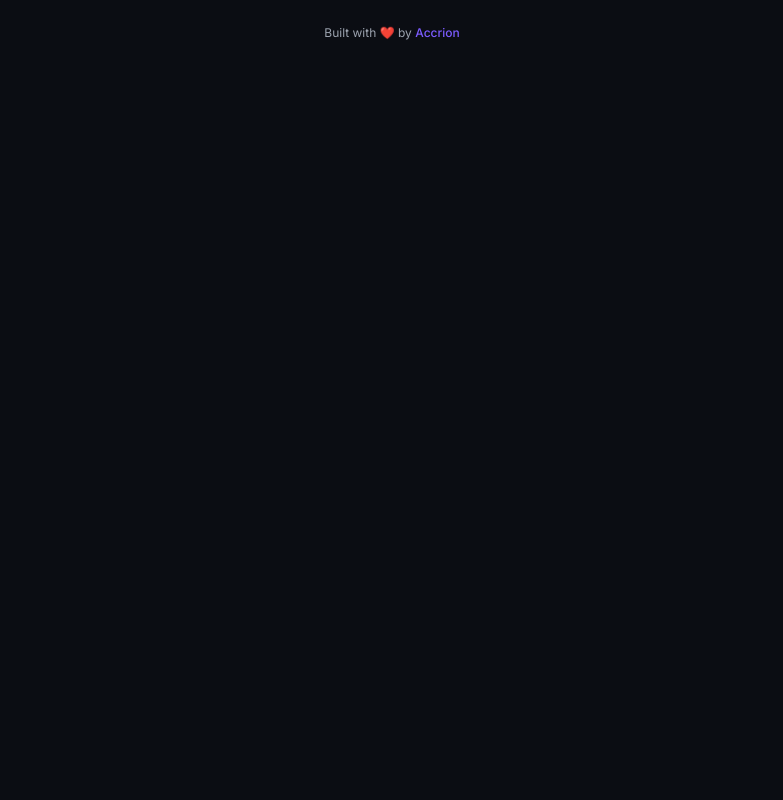
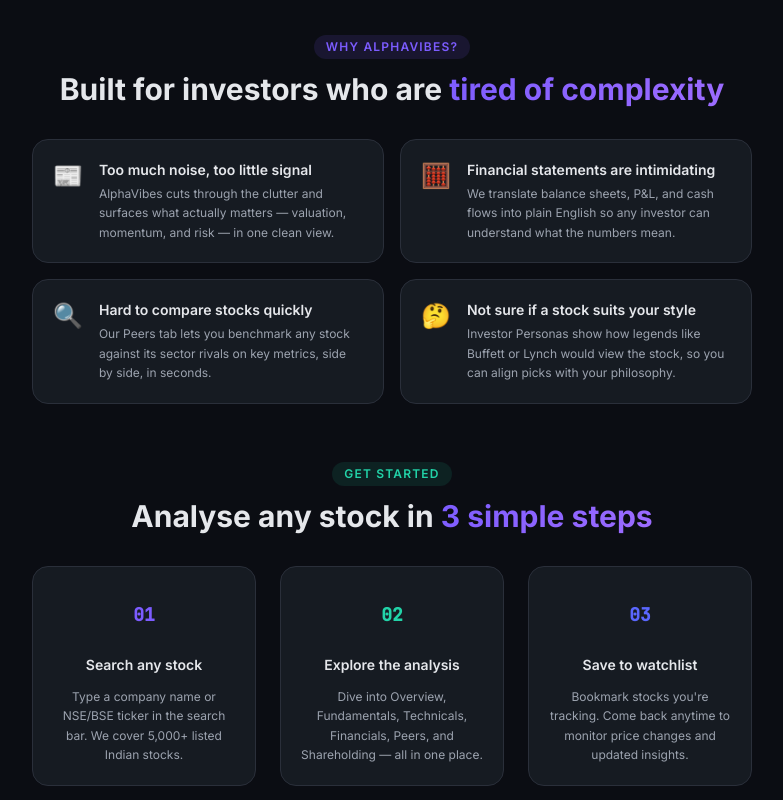
Before and after one commit to iamtanay/alphavibes, a Next.js app: page / in a window 1280 px wide. Shown: the part 840-1640 px from the top of the page, without its empty margins (248-1031 px from the left). Before the commit the page ends 929 px from the top, so only its background shows below. Built offline with nearby package versions, Linux system fonts and the light colour scheme; no server answers.

Commit message:
SideNav page updated

```diff
--- a/src/app/analyse/[ticker]/page.tsx
+++ b/src/app/analyse/[ticker]/page.tsx
@@ -150,11 +150,11 @@
       <Header />
 
       <div className="flex" style={{ minHeight: "calc(100vh - 56px)" }}>
-        {/* Desktop Sidebar */}
+        {/* Desktop Sidebar (fixed) */}
         <AnalysisSidebar activeTab={activeTab} onTabChange={setActiveTab} />
 
-        {/* Main Content */}
-        <main className="flex-1 min-w-0 pb-20 md:pb-8">
+        {/* Main Content — offset by sidebar width on desktop */}
+        <main className="flex-1 min-w-0 pb-20 md:pb-8 md:ml-[200px]">
 
           {/* ── Stock Header ─────────────────────────────────────────── */}
           <div
--- a/src/app/page.tsx
+++ b/src/app/page.tsx
@@ -194,10 +194,132 @@
           })}
         </section>
 
-        <footer className="text-center mt-12 pb-4">
+        {/* ── Problems We Solve ───────────────────────────────────────── */}
+        <section className="px-6 mt-14 max-w-3xl mx-auto">
+          <div className="text-center mb-8">
+            <span
+              className="inline-block text-xs font-semibold uppercase tracking-widest px-3 py-1 rounded-full mb-3"
+              style={{ backgroundColor: "rgba(124,92,255,0.12)", color: "var(--violet)" }}
+            >
+              Why AlphaVibes?
+            </span>
+            <h2 className="text-2xl md:text-3xl font-bold" style={{ color: "var(--text-primary)" }}>
+              Built for investors who are{" "}
+              <span className="gradient-text">tired of complexity</span>
+            </h2>
+          </div>
+
+          <div className="grid grid-cols-1 md:grid-cols-2 gap-4">
+            {[
+              {
+                emoji: "📰",
+                problem: "Too much noise, too little signal",
+                solution: "AlphaVibes cuts through the clutter and surfaces what actually matters — valuation, momentum, and risk — in one clean view.",
+              },
+              {
+                emoji: "🧮",
+                problem: "Financial statements are intimidating",
+                solution: "We translate balance sheets, P&L, and cash flows into plain English so any investor can understand what the numbers mean.",
+              },
+              {
+                emoji: "🔍",
+                problem: "Hard to compare stocks quickly",
+                solution: "Our Peers tab lets you benchmark any stock against its sector rivals on key metrics, side by side, in seconds.",
+              },
+              {
+                emoji: "🤔",
+                problem: "Not sure if a stock suits your style",
+                solution: "Investor Personas show how legends like Buffett or Lynch would view the stock, so you can align picks with your philosophy.",
+              },
+            ].map((item) => (
+              <div
+                key={item.problem}
+                className="card flex gap-4 items-start"
+              >
+                <span className="text-2xl shrink-0">{item.emoji}</span>
+                <div>
+                  <p className="text-sm font-semibold mb-1" style={{ color: "var(--text-primary)" }}>
+                    {item.problem}
+                  </p>
+                  <p className="text-xs leading-relaxed" style={{ color: "var(--text-secondary)" }}>
+                    {item.solution}
+                  </p>
+                </div>
+              </div>
+            ))}
+          </div>
+        </section>
+
+        {/* ── How to Use ──────────────────────────────────────────────── */}
+        <section className="px-6 mt-14 max-w-3xl mx-auto">
+          <div className="text-center mb-8">
+            <span
+              className="inline-block text-xs font-semibold uppercase tracking-widest px-3 py-1 rounded-full mb-3"
+              style={{ backgroundColor: "rgba(34,211,168,0.10)", color: "var(--teal-accent)" }}
+            >
+              Get Started
+            </span>
+            <h2 className="text-2xl md:text-3xl font-bold" style={{ color: "var(--text-primary)" }}>
+              Analyse any stock in{" "}
+              <span className="gradient-text">3 simple steps</span>
+            </h2>
+          </div>
+
+          <div className="grid grid-cols-1 md:grid-cols-3 gap-6">
+            {[
+              {
+                step: "01",
+                title: "Search any stock",
+                desc: "Type a company name or NSE/BSE ticker in the search bar. We cover 5,000+ listed Indian stocks.",
+                color: "var(--violet)",
+              },
+              {
+                step: "02",
+                title: "Explore the analysis",
+                desc: "Dive into Overview, Fundamentals, Technicals, Financials, Peers, and Shareholding — all in one place.",
+                color: "var(--teal-accent)",
+              },
+              {
+                step: "03",
+                title: "Save to watchlist",
+                desc: "Bookmark stocks you're tracking. Come back anytime to monitor price changes and updated insights.",
+                color: "var(--blue-accent)",
+              },
+            ].map((s) => (
+              <div key={s.step} className="card flex flex-col items-center text-center gap-3">
+                <div
+                  className="w-14 h-14 rounded-2xl flex items-center justify-center text-lg font-black font-mono-num shrink-0"
+                  style={{
+                    background: `linear-gradient(135deg, ${s.color}22, ${s.color}44)`,
+                    border: `1.5px solid ${s.color}55`,
+                    color: s.color,
+                  }}
+                >
+                  {s.step}
+                </div>
+                <h3 className="text-sm font-semibold" style={{ color: "var(--text-primary)" }}>
+                  {s.title}
+                </h3>
+                <p className="text-xs leading-relaxed" style={{ color: "var(--text-secondary)" }}>
+                  {s.desc}
+                </p>
+              </div>
+            ))}
+          </div>
+        </section>
+
+        {/* ── Footer ──────────────────────────────────────────────────── */}
+        <footer className="mt-16 pb-6 text-center border-t pt-8 mx-6" style={{ borderColor: "var(--border)" }}>
+          <div className="mb-3">
+            <span className="logo-gradient text-xl">AlphaVibes</span>
+          </div>
+          <p className="text-xs mb-1" style={{ color: "var(--text-secondary)" }}>
+            Insider-level stock intelligence. Simplified for everyone.
+          </p>
           <p className="text-xs" style={{ color: "var(--text-secondary)" }}>
             Built with ❤️ by{" "}
-            <span className="text-violet font-medium">Accrion</span>
+            <span className="font-medium" style={{ color: "var(--violet)" }}>Accrion</span>
+            {" "}· Data is delayed. Not investment advice.
           </p>
         </footer>
       </main>
--- a/src/components/layout/AnalysisSidebar.tsx
+++ b/src/components/layout/AnalysisSidebar.tsx
@@ -2,7 +2,7 @@
 
 import {
   LayoutDashboard, BarChart2, TrendingUp, FileText,
-  Users, PieChart, Newspaper, MoreHorizontal,
+  Users, PieChart, Newspaper,
 } from "lucide-react";
 import type { TabId } from "@/types";
 
@@ -25,7 +25,17 @@
   return (
     <aside
       className="hidden md:flex flex-col w-[200px] shrink-0 py-4 gap-1"
-      style={{ backgroundColor: "var(--surface-1)", borderRight: "1px solid var(--border)", minHeight: "calc(100vh - 56px)" }}
+      style={{
+        position: "fixed",
+        top: "56px",
+        left: 0,
+        bottom: 0,
+        width: "200px",
+        backgroundColor: "var(--surface-1)",
+        borderRight: "1px solid var(--border)",
+        overflowY: "auto",
+        zIndex: 30,
+      }}
     >
       {items.map((item) => {
         const Icon = item.icon;
@@ -41,11 +51,6 @@
           </button>
         );
       })}
-
-      <button className="sidebar-item w-full text-left mt-auto">
-        <MoreHorizontal size={16} />
-        <span>More</span>
-      </button>
     </aside>
   );
 }
```
